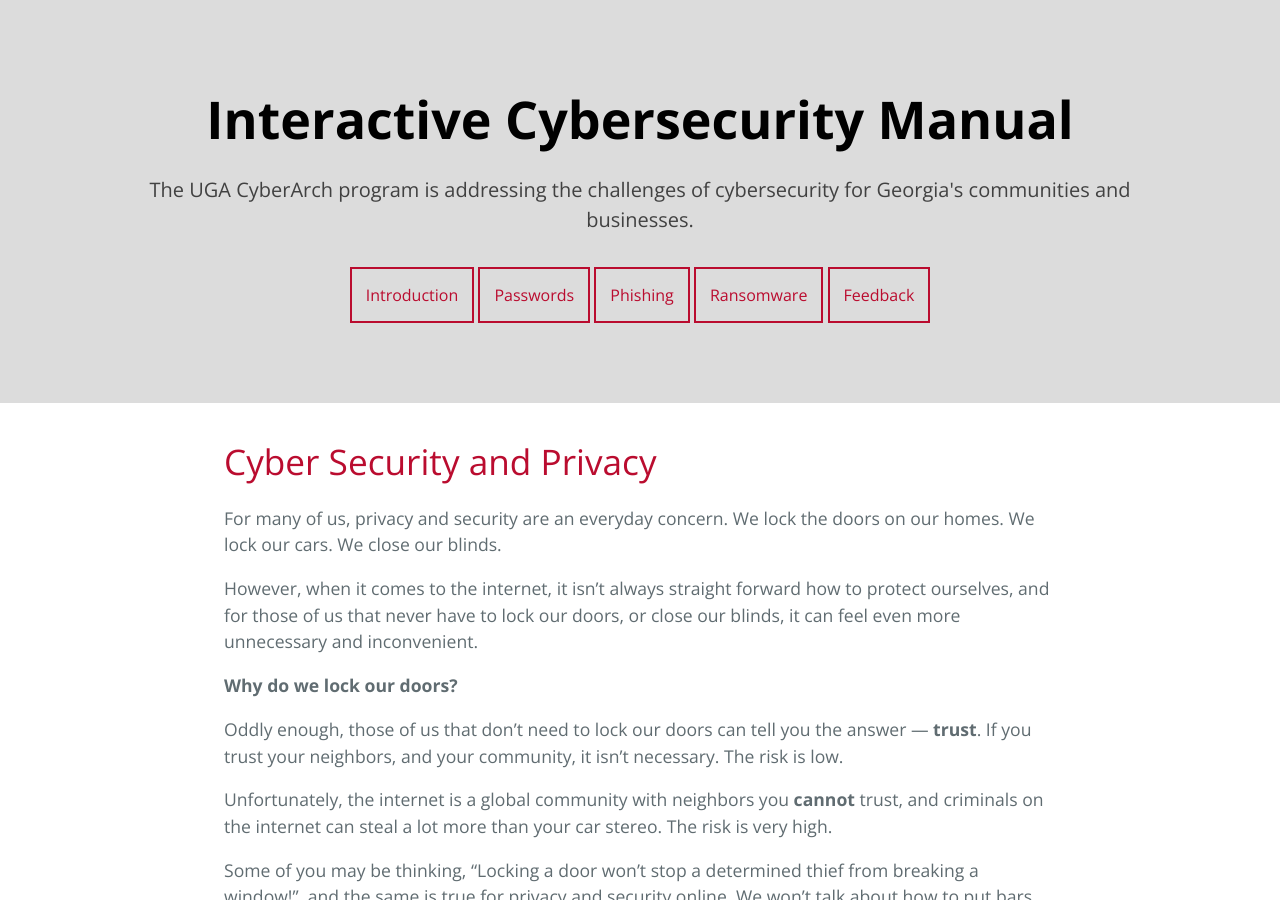
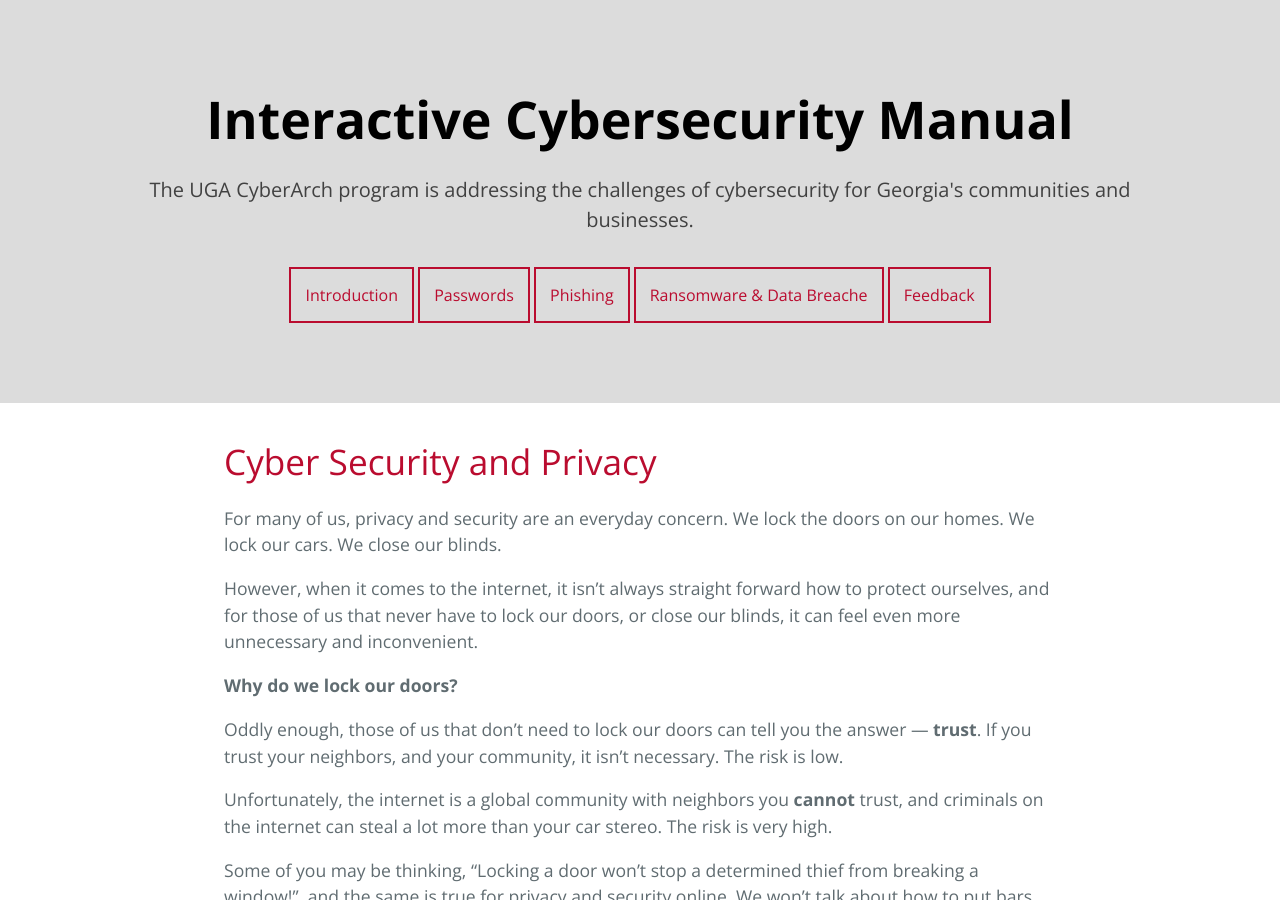
Before and after one commit to ugacyberarch/manual, a Jekyll site: the page built from index.md, in a window 1280 px wide and 900 px high. Built offline with Jekyll 4.4.1, drawn with Linux system fonts in a browser that asks for light colours.

Commit message:
Update default.html

```diff
--- a/_layouts/default.html
+++ b/_layouts/default.html
@@ -116,7 +116,7 @@
 
  <!-- Ransomware Button -->
       <div class="dropdown">
-  <button class="dropbtn">Ransomware</button>
+  <button class="dropbtn">Ransomware & Data Breache</button>
   <div class="dropdown-content">
     <a href="https://ugacyberarch.github.io/manual/phishing_introduction.html">Introduction</a>
     <a href="https://ugacyberarch.github.io/manual/fake_domains.html">Fake Domains</a>
```
